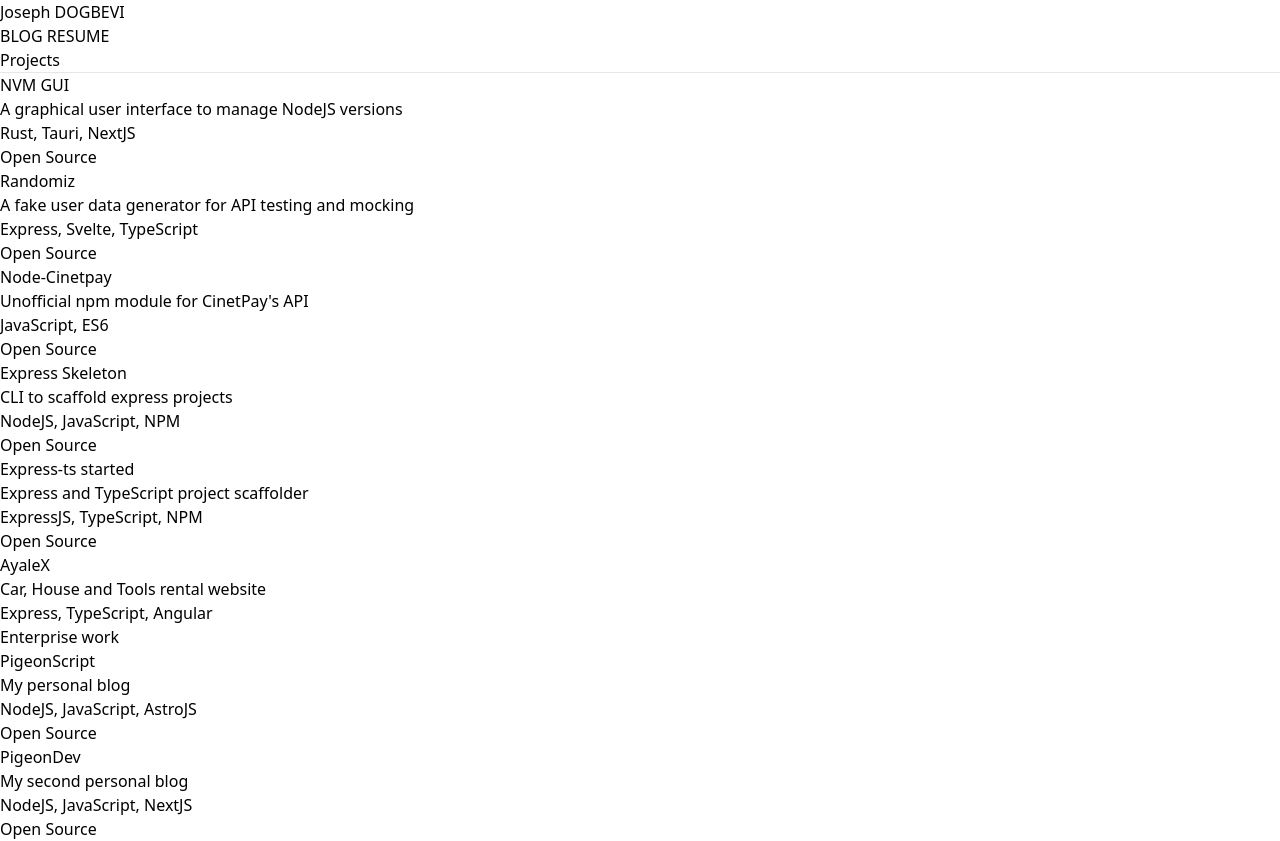
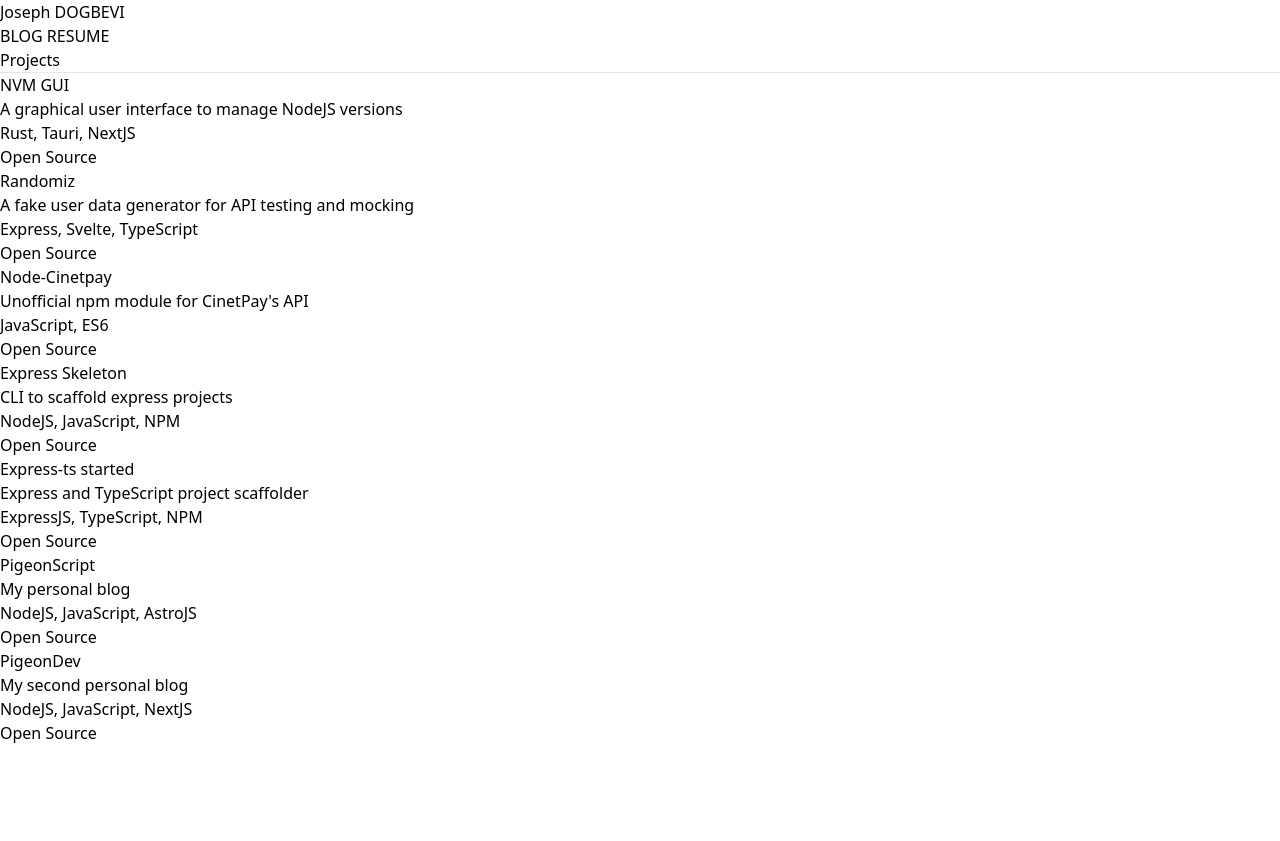
Before and after one commit to TheWisePigeon/my-portfolioV2, a SvelteKit app: page /projects in a window 1280 px wide. After the commit the page ends 800 px from the top, so only its background shows below. Built offline with nearby package versions, Linux system fonts and the light colour scheme.

Commit message:
removed a project

```diff
--- a/src/routes/projects/+page.svelte
+++ b/src/routes/projects/+page.svelte
@@ -93,21 +93,6 @@
     </div>
   </a>
 
-  <!-- svelte-ignore a11y-invalid-attribute -->
-  <a href="#">
-    <div class=" m-3 flex justify-between border-2 border-white p-2 rounded">
-      <div class=" w-2/5 flex flex-col text-left">
-        <p class=" text-red-500">
-            AyaleX
-        </p>
-        <p>Car, House and Tools rental website</p>
-      </div>
-      <div class=" flex flex-col text-right">
-        <p>Express, TypeScript, Angular</p>
-        <p>Enterprise work</p>
-      </div>
-    </div>
-  </a>
 
   <a href="https://pigeonscript.co">
     <div class=" m-3 flex justify-between border-2 border-white p-2 rounded">
```
